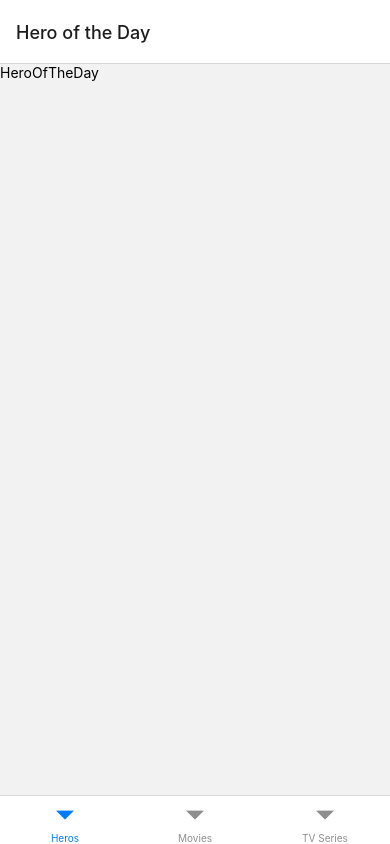
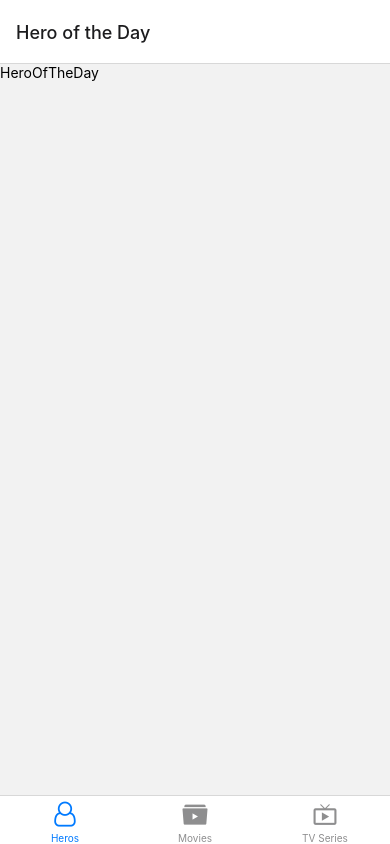
Before and after one commit to ausshadu/HeroSpinApp, a React Native app: screen / in a window 390 px wide. Built offline with nearby package versions, Linux system fonts and the light colour scheme.

Commit message:
Added icons to the bottom tabs

```diff
--- a/src/Navigations/BottomTabsNavigation.tsx
+++ b/src/Navigations/BottomTabsNavigation.tsx
@@ -5,6 +5,9 @@ import { RouteNames } from './Routes';
 import HeroOfTheDay from '../Screens/HeroOfTheDay';
 import MovieOfTheDay from '../Screens/MovieOfTheDay';
 import TVSeriesOfTheDay from '../Screens/TVSeriesOfTheDay';
+import MaterialIcons from 'react-native-vector-icons/MaterialIcons';
+import Entypo from 'react-native-vector-icons/Entypo';
+import FontAwesome from 'react-native-vector-icons/FontAwesome';
 
 export default function BottomTabsNavigation() {
   const Tab = createBottomTabNavigator();
@@ -16,6 +19,9 @@ export default function BottomTabsNavigation() {
         options={{
           headerTitle: 'Hero of the Day',
           title: 'Heros',
+          tabBarIcon: ({ color, size, focused }) => (
+            <FontAwesome name="user-o" size={size} color={color} />
+          ),
         }}
         component={HeroOfTheDay}
       />
@@ -25,6 +31,9 @@ export default function BottomTabsNavigation() {
         options={{
           headerTitle: 'Movie of the Day',
           title: 'Movies',
+          tabBarIcon: ({ color, size, focused }) => (
+            <Entypo name="folder-video" size={size} color={color} />
+          ),
         }}
         component={MovieOfTheDay}
       />
@@ -34,6 +43,9 @@ export default function BottomTabsNavigation() {
         options={{
           headerTitle: 'TV Series of the Day',
           title: 'TV Series',
+          tabBarIcon: ({ color, size, focused }) => (
+            <MaterialIcons name="live-tv" size={size} color={color} />
+          ),
         }}
         component={TVSeriesOfTheDay}
       />
```
Also changed, not shown: 2 other files (tests, documents, lock files or other folders).
